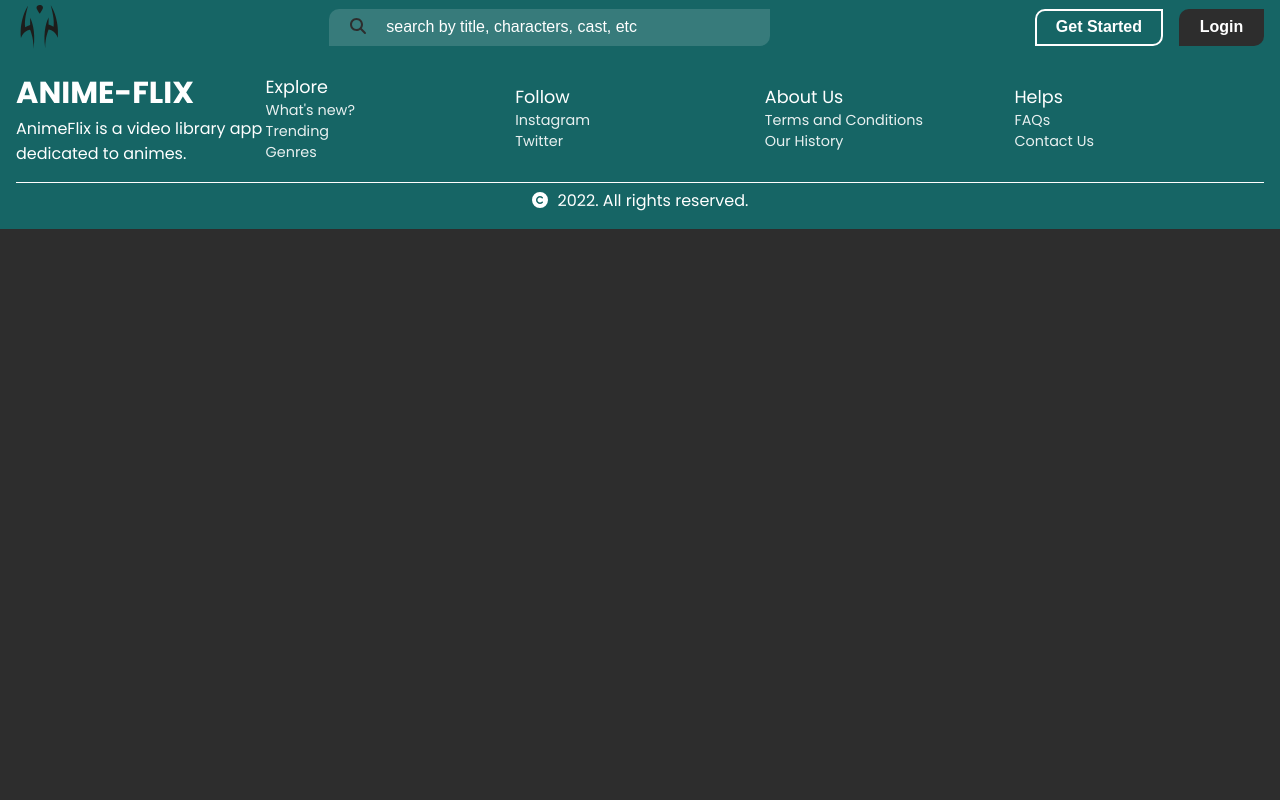
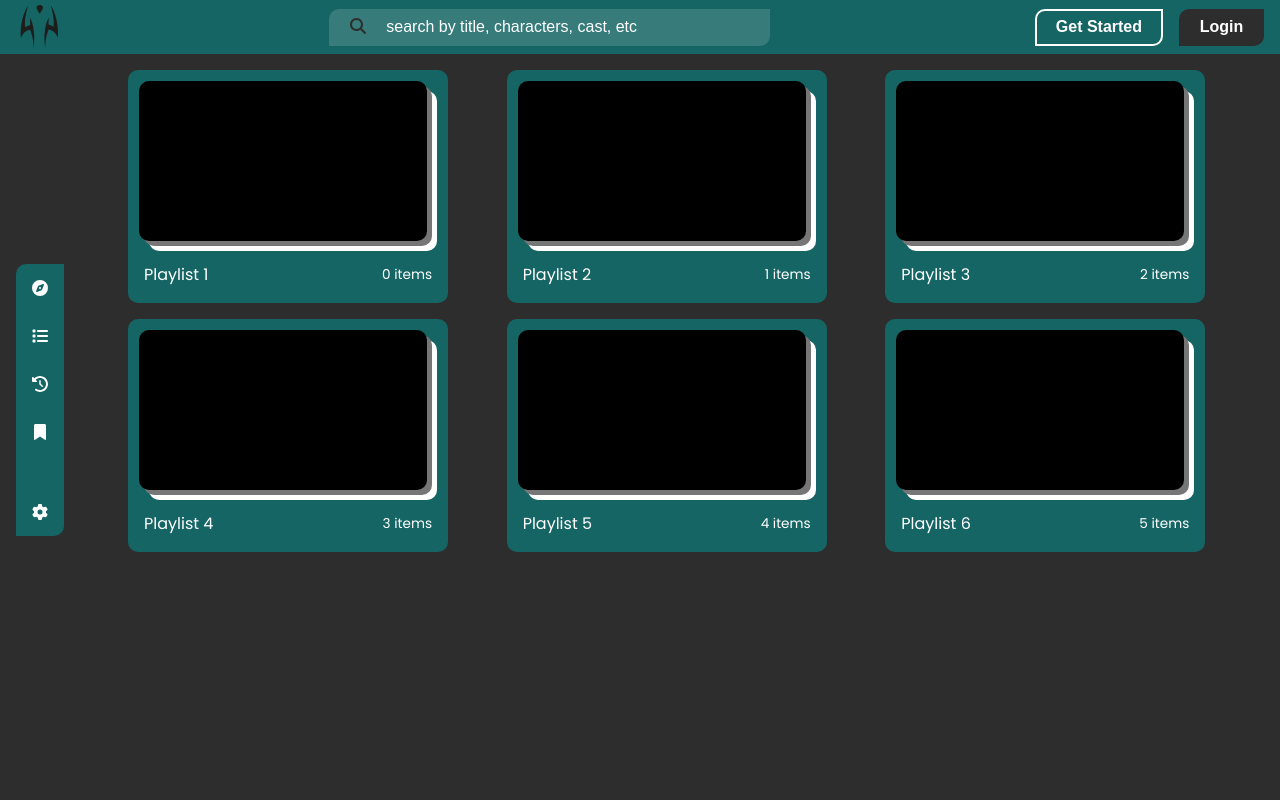
Before and after one commit to iHarryD/anime-flix, a React (Create React App) app: page /playlist in a window 1280 px wide. Shown: the top 800 px of the page. Built offline with nearby package versions, Linux system fonts and the light colour scheme.

Commit message:
feat: added playlist page and single playlist page

```diff
--- a/src/components/pageNavbar/PageNavbar.tsx
+++ b/src/components/pageNavbar/PageNavbar.tsx
@@ -7,28 +7,39 @@ import {
   faGear,
 } from "@fortawesome/free-solid-svg-icons";
 import { PageNavItems, StyledPageNavbar } from "../styled/PageNavbar.styled";
+import { Link } from "react-router-dom";
 
 export default function PageNavbar() {
   return (
     <StyledPageNavbar>
       <div>
+        <Link to="/explore">
           <PageNavItems title="Explore">
             <FontAwesomeIcon icon={faCompass} />
           </PageNavItems>
+        </Link>
+        <Link to="/playlist">
           <PageNavItems title="Playlists">
             <FontAwesomeIcon icon={faList} />
           </PageNavItems>
+        </Link>
+        <Link to="/history">
           <PageNavItems title="History">
             <FontAwesomeIcon icon={faClockRotateLeft} />
           </PageNavItems>
+        </Link>
+        <Link to="/watch-later">
           <PageNavItems title="Watch Later">
             <FontAwesomeIcon icon={faBookmark} />
           </PageNavItems>
+        </Link>
       </div>
       <div>
+        <Link to="/setting">
           <PageNavItems title="Setting">
             <FontAwesomeIcon icon={faGear} />
           </PageNavItems>
+        </Link>
       </div>
     </StyledPageNavbar>
   );
--- /dev/null
+++ b/src/components/playlistCard/PlaylistCard.tsx
@@ -0,0 +1,26 @@
+import { Link } from "react-router-dom";
+import {
+  PlaylistCardContainer,
+  PlaylistCardPreview,
+  PlaylistCardDetailsContainer,
+  VideoHeading,
+} from "../styled/Cards.styled";
+
+interface playlistCardProps {
+  title: string;
+  itemCount: number;
+}
+
+export default function PlaylistCard({ title, itemCount }: playlistCardProps) {
+  return (
+    <PlaylistCardContainer>
+      <Link to="somehwere">
+        <PlaylistCardPreview></PlaylistCardPreview>
+        <PlaylistCardDetailsContainer>
+          <VideoHeading>{title}</VideoHeading>
+          <span>{itemCount} items</span>
+        </PlaylistCardDetailsContainer>
+      </Link>
+    </PlaylistCardContainer>
+  );
+}
--- a/src/components/styled/Cards.styled.js
+++ b/src/components/styled/Cards.styled.js
@@ -75,3 +75,25 @@ export const StyledVideoProgressBar = styled(motion.div)`
   transition: all 50ms;
   width: ${({ progress }) => `${progress ? progress + "%" : "0"}`};
 `;
+
+export const PlaylistCardContainer = styled(VerticleCardContainer)`
+  background: var(--ACCENT-CLR);
+  border-radius: 10px;
+`;
+
+export const PlaylistCardPreview = styled.div`
+  box-shadow: 5px 5px #767676, 10px 10px #fff;
+  background: #000;
+  border-radius: 10px;
+  height: 10rem;
+  position: relative;
+  left: -5px;
+  top: -5px;
+`;
+
+export const PlaylistCardDetailsContainer = styled.div`
+  align-items: center;
+  display: flex;
+  justify-content: space-between;
+  margin-top: 1rem;
+`;
--- a/src/css/variables.css
+++ b/src/css/variables.css
@@ -12,7 +12,7 @@
   --PRIMARY-BTN-BACKGROUND-CLR: var(--ACCENT-CLR);
   --PRIMARY-BTN-FONT-CLR: var(--ACCENT-FONT-CLR);
   --PRIMARY-FONT-CLR: var(--LIGHT-FONT-CLR);
-  --SECONDARY-ACCENT-CLR: #bc31ff;
+  --SECONDARY-ACCENT-CLR: #1e1e1e;
   --SECONDARY-BTN-BACKGROUND-CLR: #0000;
   --SECONDARY-BTN-HOVER-CLR: #0000;
 }
--- /dev/null
+++ b/src/pages/playlistPage/PlaylistPage.tsx
@@ -0,0 +1,18 @@
+import { useState } from "react";
+import PageContainerMain from "../../components/pageContainer/PageContainer";
+import PlaylistCard from "../../components/playlistCard/PlaylistCard";
+import { ExploreVideosContainer } from "../../components/styled/ExplorePage.styled";
+
+export default function PlaylistPage() {
+  const [allPlaylists, setAllPlaylists] = useState<any[]>([]);
+
+  return (
+    <PageContainerMain>
+      <ExploreVideosContainer>
+        {[1, 2, 3, 4, 5, 6].map((item, index) => (
+          <PlaylistCard title={`Playlist ${item}`} itemCount={index} />
+        ))}
+      </ExploreVideosContainer>
+    </PageContainerMain>
+  );
+}
--- a/src/pages/routes.js
+++ b/src/pages/routes.js
@@ -1,10 +1,12 @@
 import { Routes, Route } from "react-router-dom";
 import ExplorePage from "./explorePage/ExplorePage";
+import PlaylistPage from "./playlistPage/PlaylistPage";
 
 export default function AllRoutes() {
   return (
     <Routes>
       <Route path="/" element={<ExplorePage />} />
+      <Route path="/playlist" element={<PlaylistPage />} />
     </Routes>
   );
 }
```
Also changed, not shown: src/components/styled/SinglePlaylistPageComponents.styled.js (added, +25 -0 lines), src/pages/singlePlaylistPage/SinglePlaylistPage.tsx (added, +79 -0 lines). Lines whose indentation alone changed are shown as unchanged.
